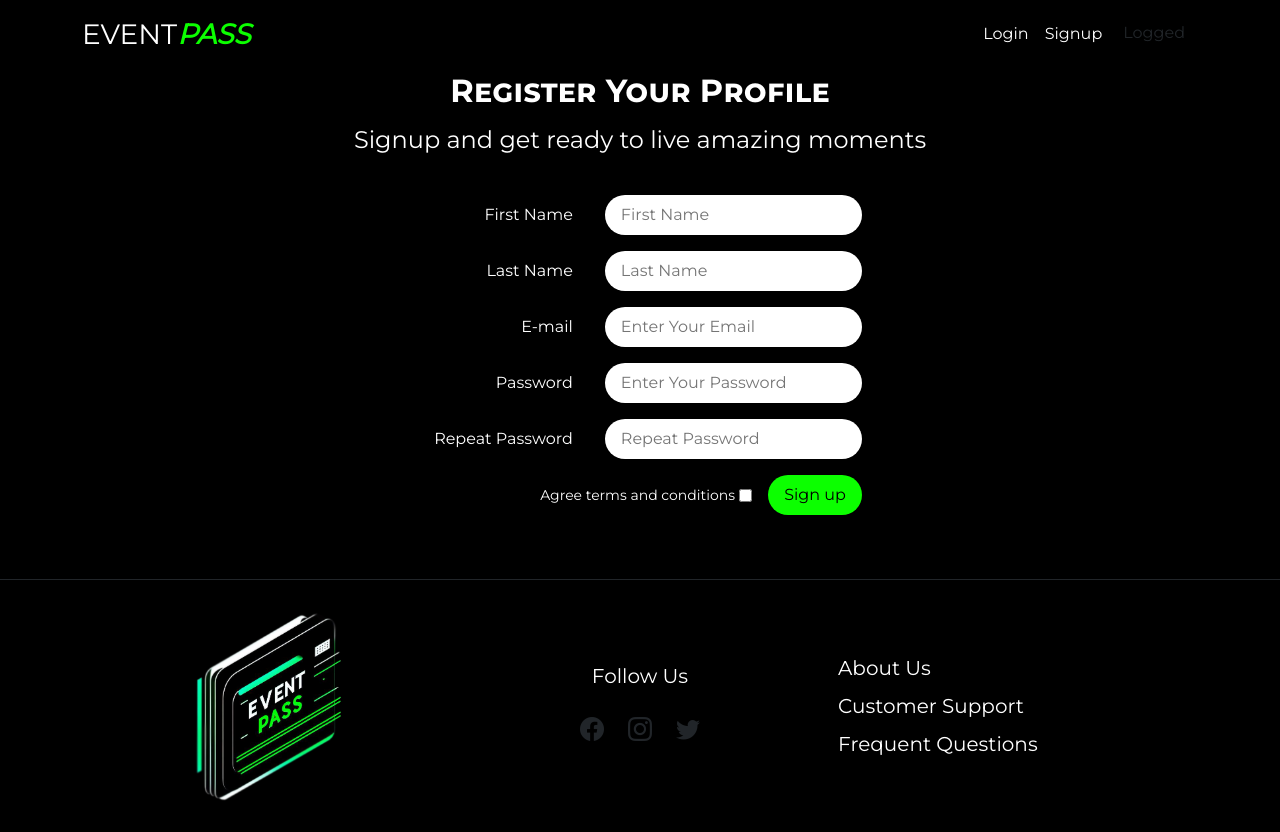
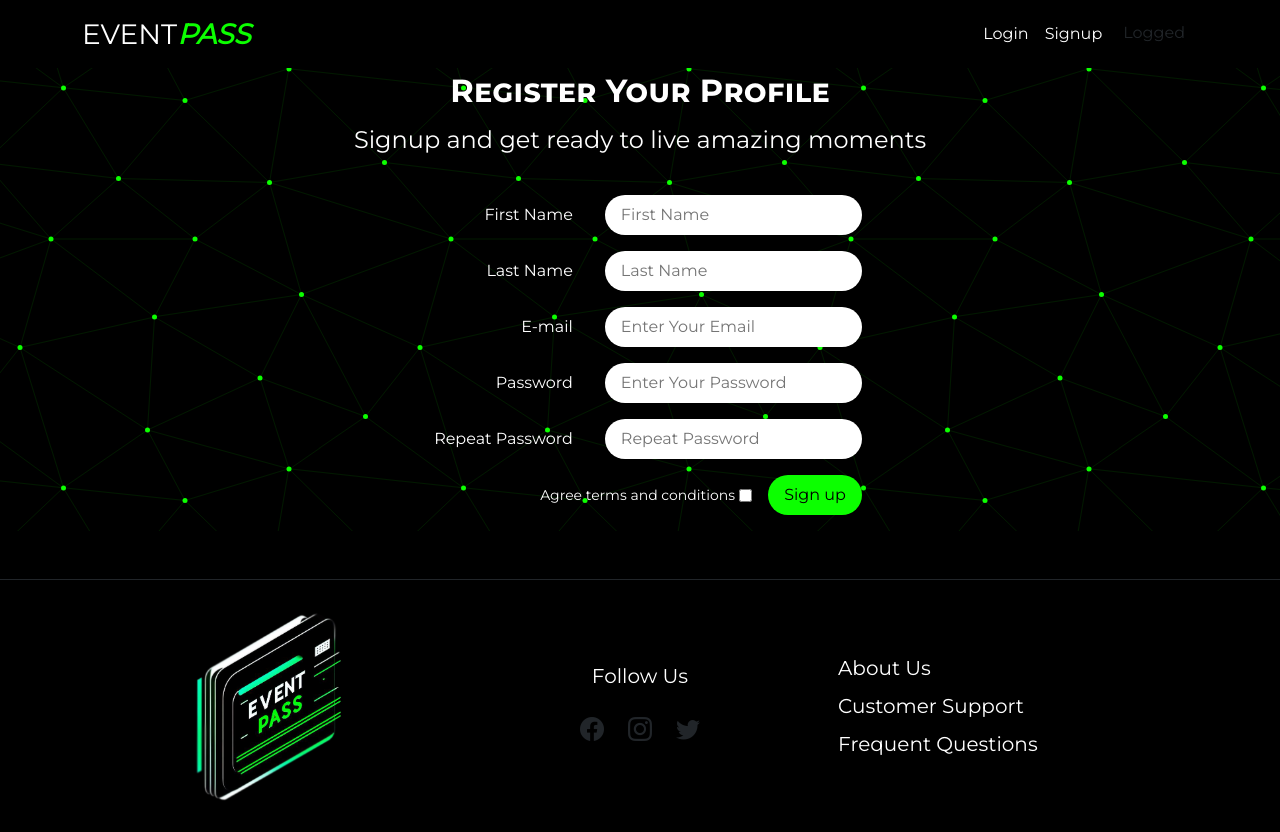
Before and after one commit to emmadamico/23644-grupo2-eventpass, a React (Create React App) app: page /register in a window 1280 px wide. Built offline with nearby package versions, Linux system fonts and the light colour scheme.

Commit message:
se modifica background

```diff
--- a/src/pages/Register.jsx
+++ b/src/pages/Register.jsx
@@ -90,7 +90,7 @@ export function Register() {
     <>
       <MyNavbar />
 
-      <div className="form-container d-flex flex-column justify-content-center align-items-center mt-5">
+      <div className="form-container d-flex flex-column justify-content-center align-items-center mt-5 background">
         <h2 className="title-register text-center mt-4 text-white">Register Your Profile</h2>
         <h4 className="subtitle-register text-center mt-2 text-white">
           Signup and get ready to live amazing moments
--- a/src/styles/Description.css
+++ b/src/styles/Description.css
@@ -1,4 +1,3 @@
-
 hr {
     background: greenyellow;
     height: .25rem;
```
